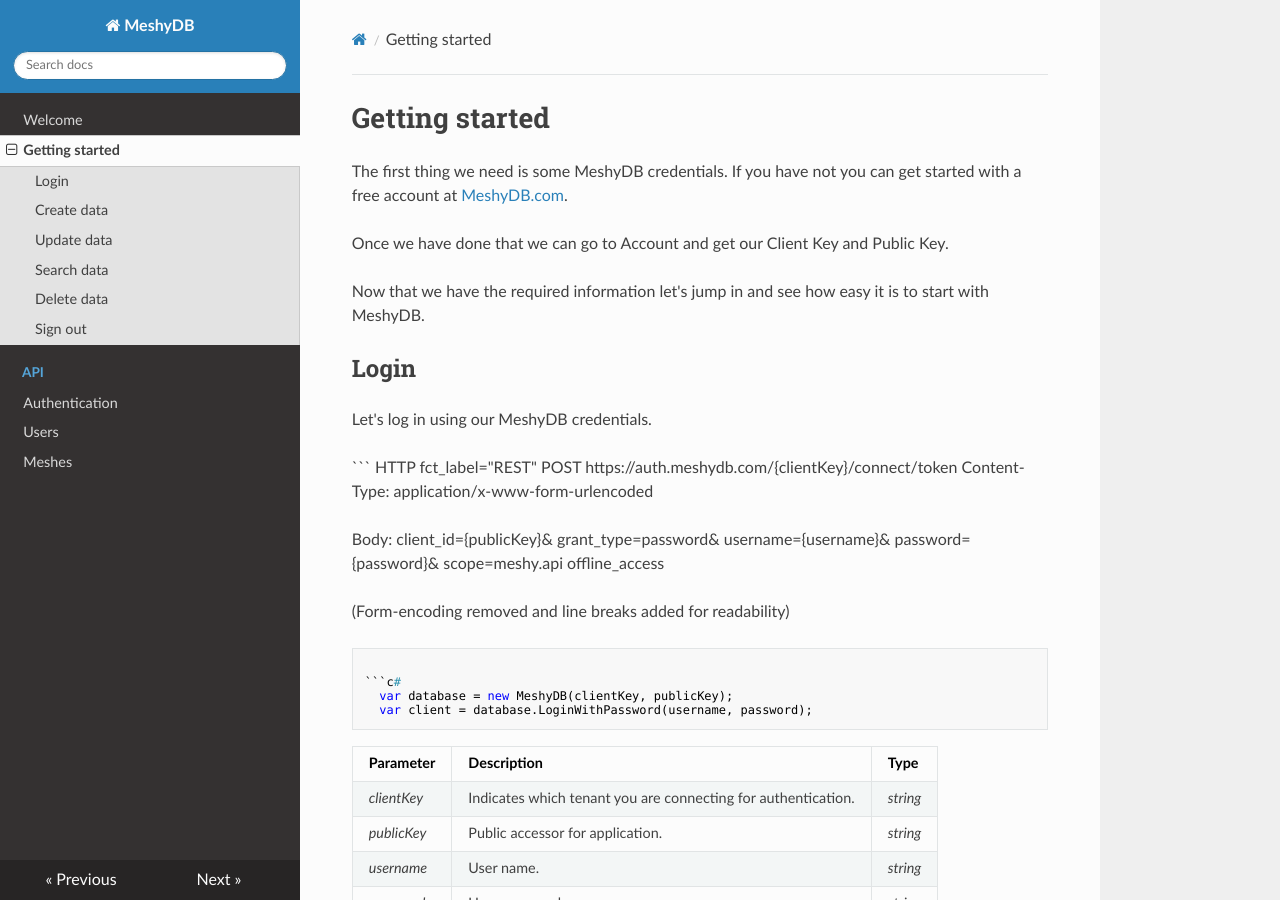
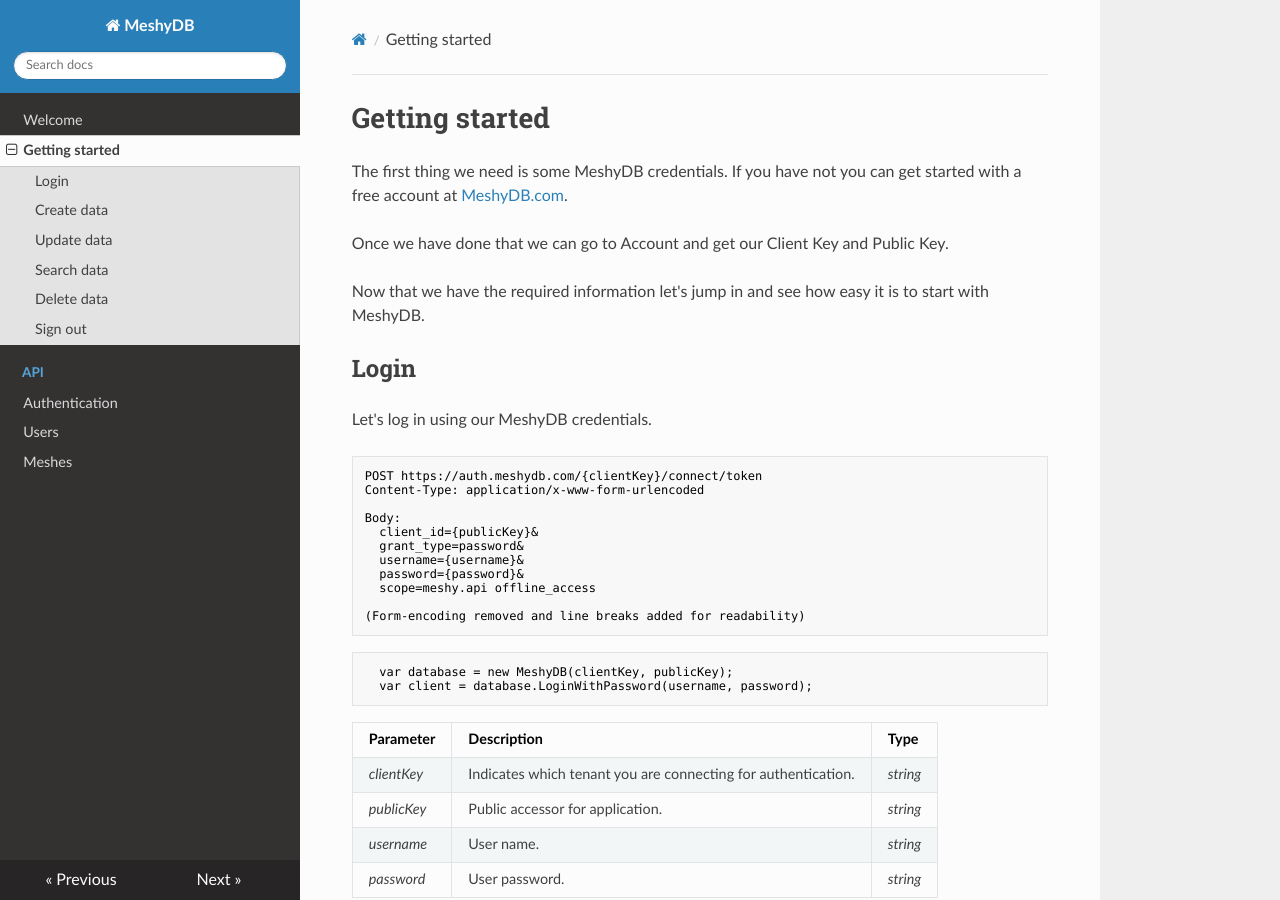
Before and after one commit to yetisoftworks/MeshyDB.SDK, an MkDocs documentation site: the page built from docs/getting started.md, in a window 1280 px wide and 900 px high. Built offline with MkDocs 1.6.1, drawn with Linux system fonts in a browser that asks for light colours; nearby versions of some CDN libraries.

Commit message:
Update getting started.md

````diff
--- a/docs/getting started.md
+++ b/docs/getting started.md
@@ -8,7 +8,7 @@ Now that we have the required information let's jump in and see how easy it is t
 ## Login
 Let's log in using our MeshyDB credentials.
 
-``` HTTP fct_label="REST"
+``` HTTP
 POST https://auth.meshydb.com/{clientKey}/connect/token
 Content-Type: application/x-www-form-urlencoded
 
````
